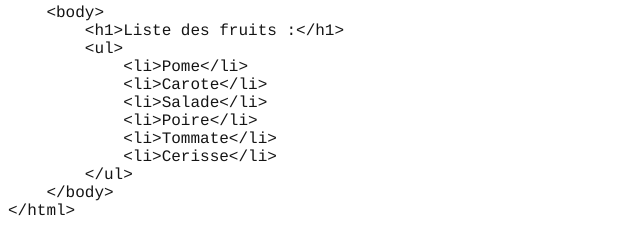
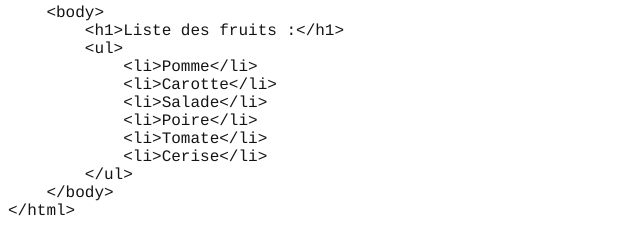
Before and after one commit to IOn007/exercice-defi, a plain HTML site: page index.html in a window 1280 px wide. Shown: the part 166-391 px from the top of the page, 0-640 px from the left. Drawn offline with Linux system fonts and the light colour scheme.

Commit message:
Fix typos in vegetable list

```diff
--- a/index.html
+++ b/index.html
@@ -24,12 +24,12 @@
 <p class="p1"><span class="s1"><span class="Apple-converted-space">    </span>&lt;body&gt;</span></p>
 <p class="p1"><span class="s1"><span class="Apple-converted-space">        </span>&lt;h1&gt;Liste des fruits :&lt;/h1&gt;</span></p>
 <p class="p1"><span class="s1"><span class="Apple-converted-space">        </span>&lt;ul&gt;</span></p>
-<p class="p1"><span class="s1"><span class="Apple-converted-space">            </span>&lt;li&gt;Pome&lt;/li&gt;</span></p>
-<p class="p1"><span class="s1"><span class="Apple-converted-space">            </span>&lt;li&gt;Carote&lt;/li&gt;</span></p>
+<p class="p1"><span class="s1"><span class="Apple-converted-space">            </span>&lt;li&gt;Pomme&lt;/li&gt;</span></p>
+<p class="p1"><span class="s1"><span class="Apple-converted-space">            </span>&lt;li&gt;Carotte&lt;/li&gt;</span></p>
 <p class="p1"><span class="s1"><span class="Apple-converted-space">            </span>&lt;li&gt;Salade&lt;/li&gt;</span></p>
 <p class="p1"><span class="s1"><span class="Apple-converted-space">            </span>&lt;li&gt;Poire&lt;/li&gt;</span></p>
-<p class="p1"><span class="s1"><span class="Apple-converted-space">            </span>&lt;li&gt;Tommate&lt;/li&gt;</span></p>
-<p class="p1"><span class="s1"><span class="Apple-converted-space">            </span>&lt;li&gt;Cerisse&lt;/li&gt;</span></p>
+<p class="p1"><span class="s1"><span class="Apple-converted-space">            </span>&lt;li&gt;Tomate&lt;/li&gt;</span></p>
+<p class="p1"><span class="s1"><span class="Apple-converted-space">            </span>&lt;li&gt;Cerise&lt;/li&gt;</span></p>
 <p class="p1"><span class="s1"><span class="Apple-converted-space">        </span>&lt;/ul&gt;</span></p>
 <p class="p1"><span class="s1"><span class="Apple-converted-space">    </span>&lt;/body&gt;</span></p>
 <p class="p1"><span class="s1">&lt;/html&gt;</span></p>
```
